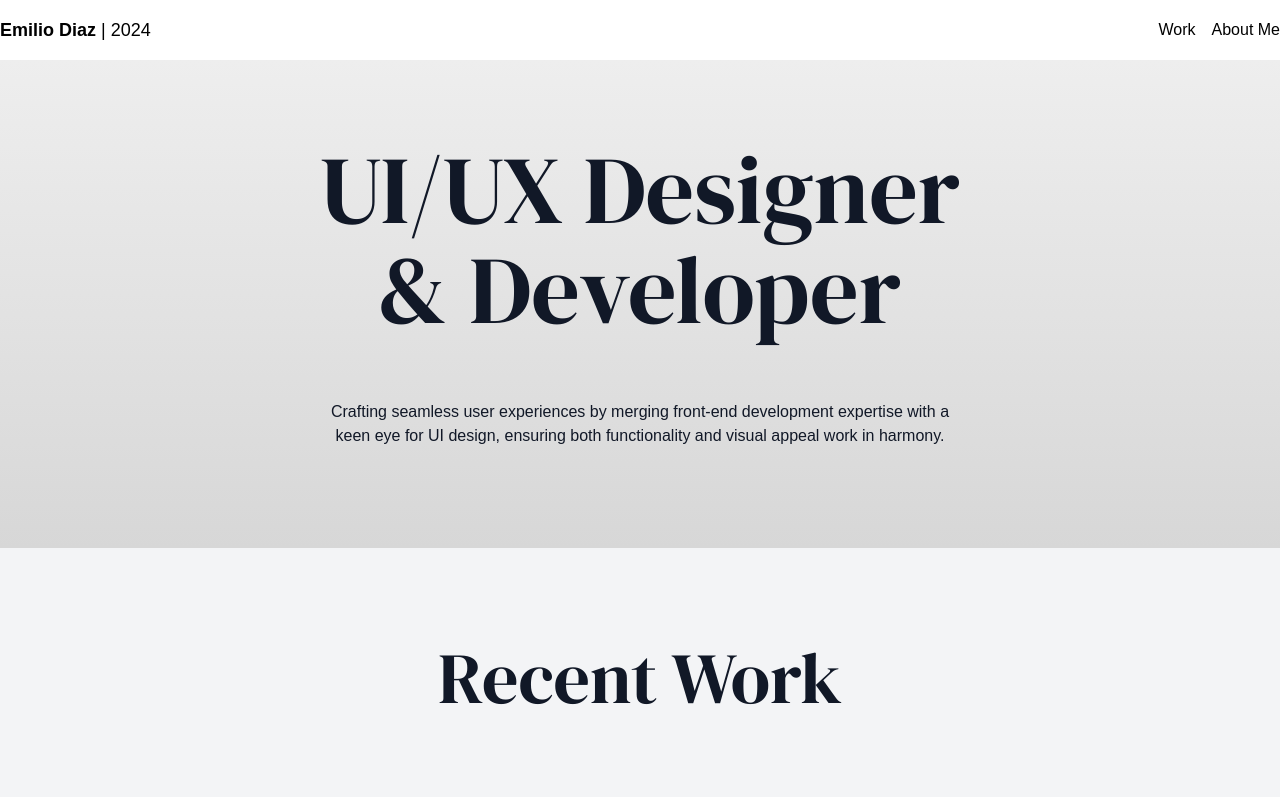
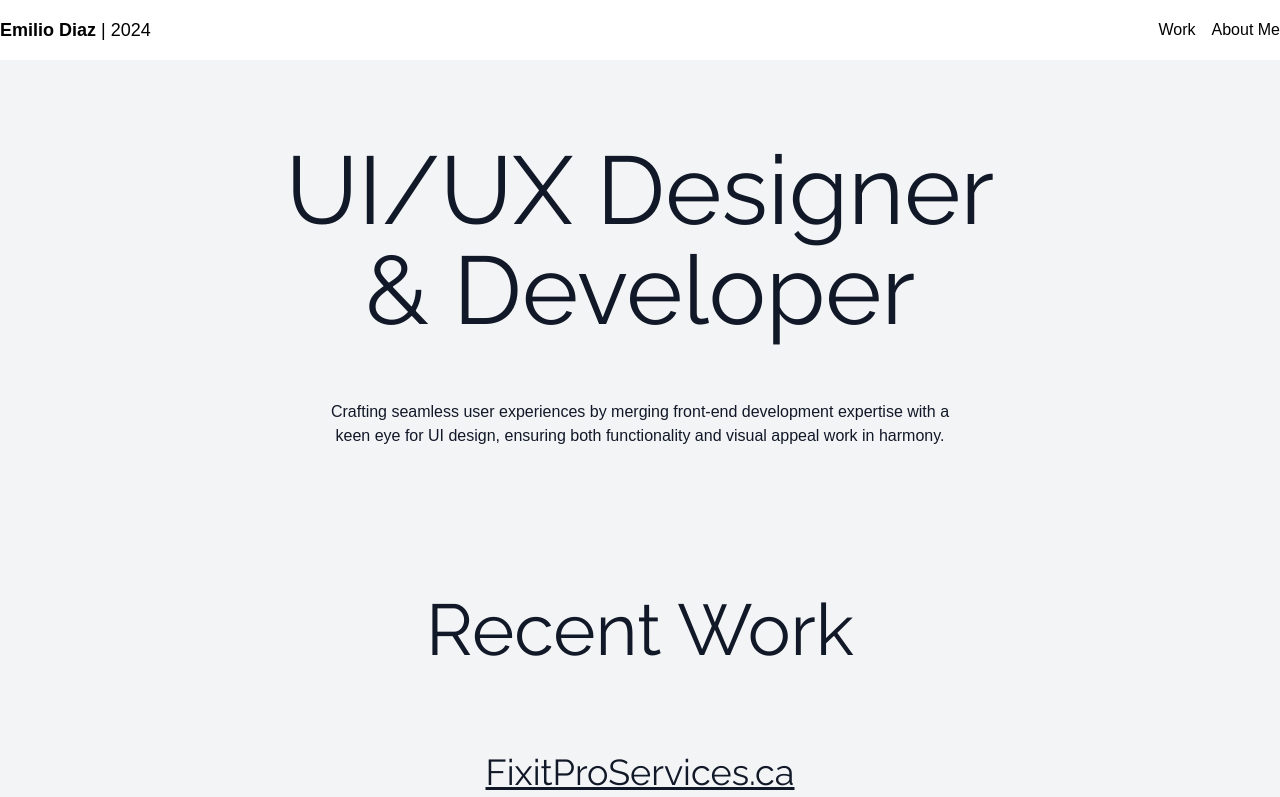
Before and after one commit to emidesigns/emiliodiaz.ca, a React (Vite) app: page / in a window 1280 px wide. Shown: the top 797 px of the page. Built offline with nearby package versions, Linux system fonts and the light colour scheme.

Commit message:
removing grey bg

```diff
--- a/src/App.tsx
+++ b/src/App.tsx
@@ -11,7 +11,7 @@ function App() {
   return (
     <>
       <Navbar />
-      <section className="text-center pb-10 main-background">
+      <section className="text-center pb-10">
         <div className="monster-font text-5xl md:text-8xl/[100px] pt-10 md:pt-20">
           UI/UX Designer
           <br />& Developer
@@ -24,7 +24,7 @@ function App() {
       </section>
       <div className="container mx-auto px-10 md:px-0 ">
         <section id="recent-work" className="pb-10">
-          <div className="monster-font text-5xl md:text-7xl/[100px] text-center py-8 md:py-20">
+          <div className="monster-font text-5xl md:text-7xl/[100px] text-center py-8">
             Recent Work
           </div>
           {portfolioData.map((item, index) => (
--- a/src/index.css
+++ b/src/index.css
@@ -1,4 +1,5 @@
 @import url("https://fonts.googleapis.com/css2?family=Bungee&family=DM+Serif+Display:ital@0;1&family=Inter:wght@100..900&display=swap");
+@import url("https://fonts.googleapis.com/css2?family=Raleway:ital,wght@0,100..900;1,100..900&display=swap");
 @import "tailwindcss/base";
 @import "tailwindcss/components";
 @import "tailwindcss/utilities";
@@ -14,7 +15,9 @@
   }
 
   .monster-font {
-    font-family: "DM Serif Display", serif;
+    font-family: "Raleway", sans-serif;
+    font-optical-sizing: auto;
+    font-style: normal;
   }
 
   .bungee-demo {
```
Also changed, not shown: 4 other files (tests, documents, lock files or other folders).
